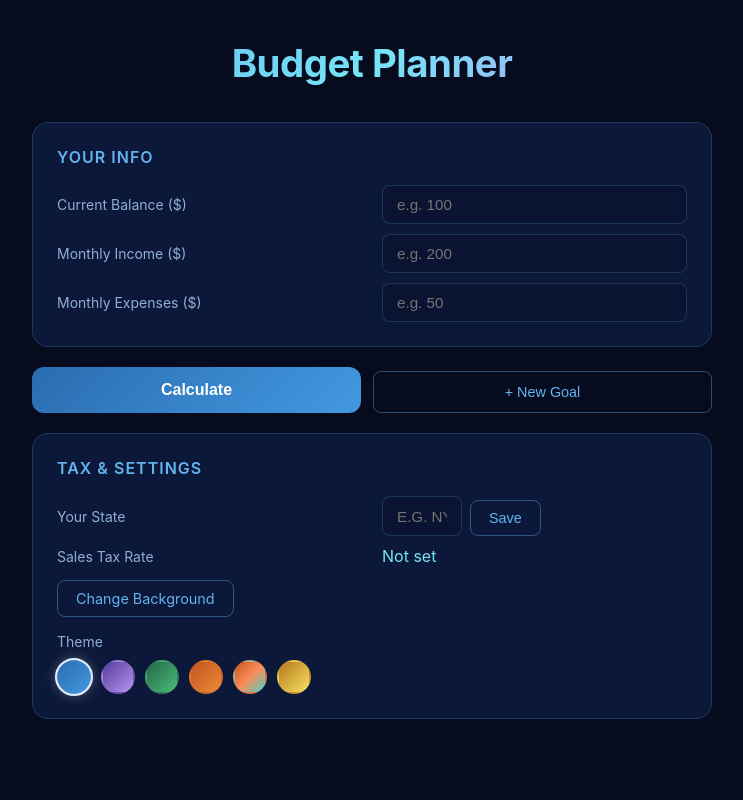
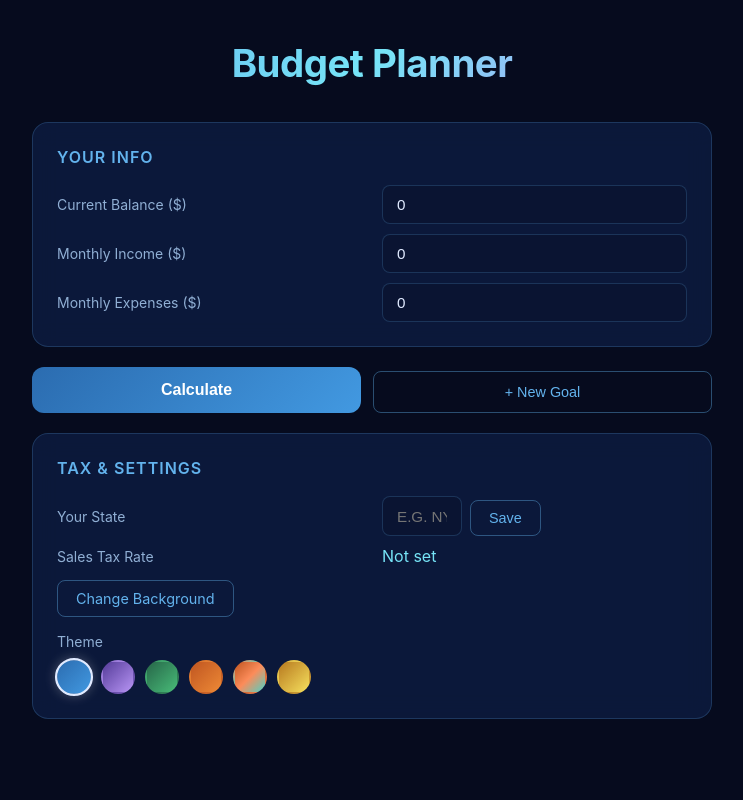
Before and after one commit to joshrosen20k-sketch/budget-planner, a Flask app: page / in a window 1280 px wide. Shown: the whole page, without its empty margins (268-1011 px from the left). Run offline with Flask 3, Linux system fonts and the light colour scheme.

Commit message:
Fix income/expenses not showing: use none check instead of or '' in template
Co-Authored-By: Claude Sonnet 4.6 <noreply@anthropic.com>

```diff
--- a/templates/index.html
+++ b/templates/index.html
@@ -25,11 +25,11 @@
       <h2>Your Info</h2>
       <div class="form-grid">
         <label>Current Balance ($)</label>
-        <input type="number" id="balance" placeholder="e.g. 100" value="{{ balance or '' }}" onblur="autoSave()" />
+        <input type="number" id="balance" placeholder="e.g. 100" value="{{ balance if balance is not none else '' }}" onblur="autoSave()" />
         <label>Monthly Income ($)</label>
-        <input type="number" id="income" placeholder="e.g. 200" value="{{ monthly_income or '' }}" onblur="autoSave()" />
+        <input type="number" id="income" placeholder="e.g. 200" value="{{ monthly_income if monthly_income is not none else '' }}" onblur="autoSave()" />
         <label>Monthly Expenses ($)</label>
-        <input type="number" id="expenses" placeholder="e.g. 50" value="{{ monthly_expenses or '' }}" onblur="autoSave()" />
+        <input type="number" id="expenses" placeholder="e.g. 50" value="{{ monthly_expenses if monthly_expenses is not none else '' }}" onblur="autoSave()" />
       </div>
     </div>
 
```
